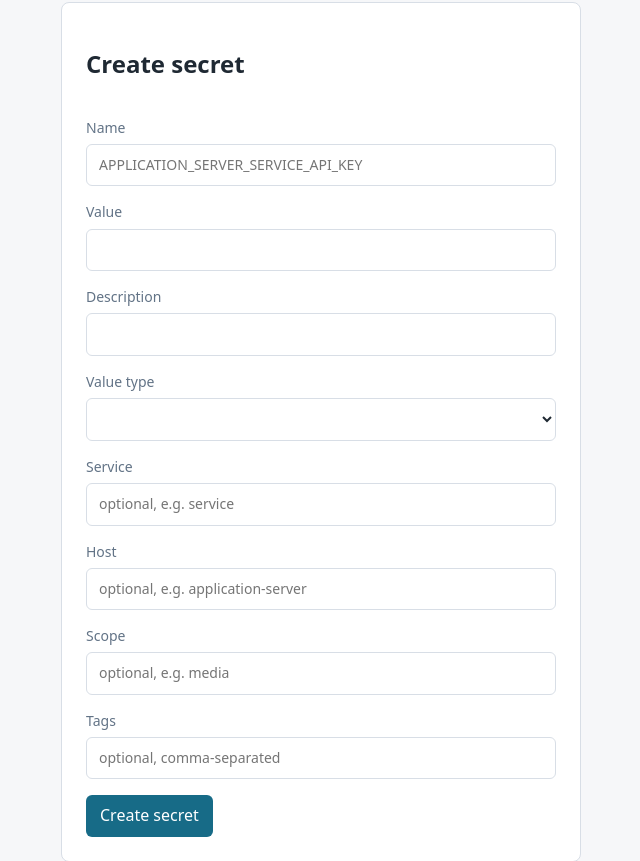
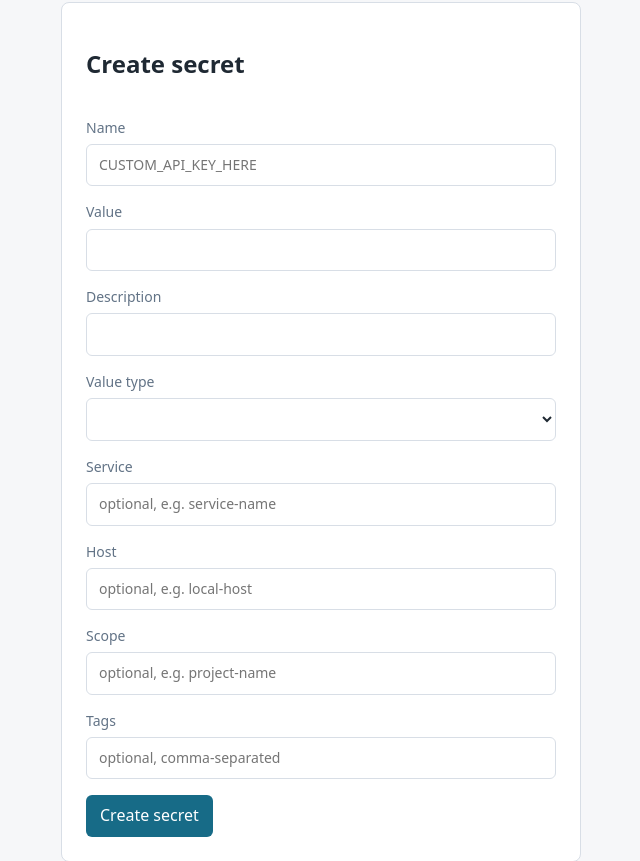
Before and after one commit to Dosk3n/glyphhold, a FastAPI app: template app/dashboard/templates/secrets.html in a window 1280 px wide. Shown: the part 312-1173 px from the top of the page, without its empty margins (19-659 px from the left). Run offline with FastAPI, Linux system fonts and the light colour scheme; the template is opened without the code that fills it, so the values that code supplies are empty; parts of the project's set-up code (start-up, migrations or seed data) failed here and were passed over.

Commit message:
Use generic dashboard placeholders

```diff
--- a/app/dashboard/templates/api_keys.html
+++ b/app/dashboard/templates/api_keys.html
@@ -15,11 +15,11 @@
     <h2>Create key</h2>
     <label>
       Name
-      <input name="name" placeholder="Codex on application-server" required>
+      <input name="name" placeholder="Local agent" required>
     </label>
     <label>
       Actor
-      <input name="actor" placeholder="codex" required>
+      <input name="actor" placeholder="local-agent" required>
     </label>
     <label>
       Description
--- a/app/dashboard/templates/secrets.html
+++ b/app/dashboard/templates/secrets.html
@@ -23,7 +23,7 @@
   </form>
   <form method="post" action="/dashboard/secrets" class="panel stack">
     <h2>Create secret</h2>
-    <label>Name <input name="name" placeholder="APPLICATION_SERVER_SERVICE_API_KEY" required></label>
+    <label>Name <input name="name" placeholder="CUSTOM_API_KEY_HERE" required></label>
     <label>Value <input name="value" type="password" required></label>
     <label>Description <input name="description"></label>
     <label>
@@ -34,9 +34,9 @@
         {% endfor %}
       </select>
     </label>
-    <label>Service <input name="service" placeholder="optional, e.g. service"></label>
-    <label>Host <input name="host" placeholder="optional, e.g. application-server"></label>
-    <label>Scope <input name="scope" placeholder="optional, e.g. media"></label>
+    <label>Service <input name="service" placeholder="optional, e.g. service-name"></label>
+    <label>Host <input name="host" placeholder="optional, e.g. local-host"></label>
+    <label>Scope <input name="scope" placeholder="optional, e.g. project-name"></label>
     <label>Tags <input name="tags" placeholder="optional, comma-separated"></label>
     <button type="submit" {% if not settings.secrets_enabled %}disabled{% endif %}>Create secret</button>
   </form>
```
Also changed, not shown: AGENT_CONNECTIONS.md (+3 -3 lines), tests/test_glyphhold_client.py (+2 -2 lines), tests/test_secret_safety.py (+3 -3 lines), README.md.
